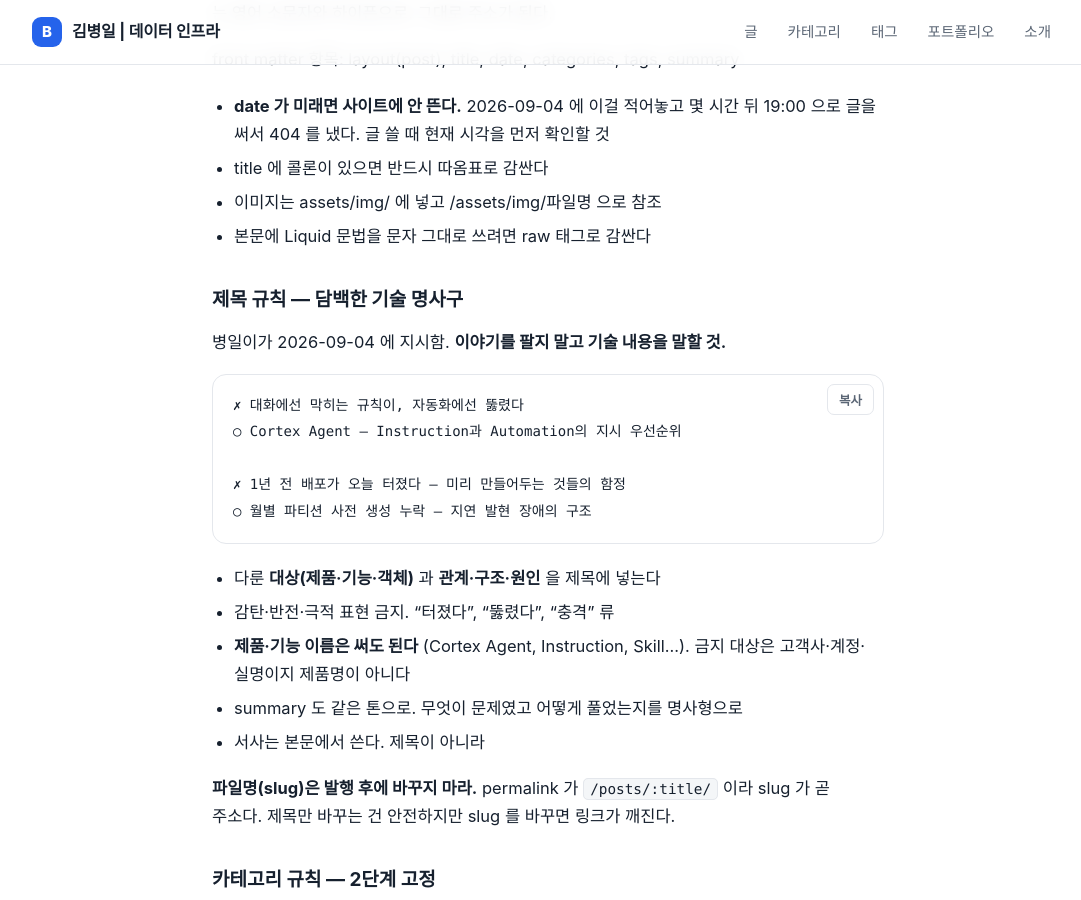
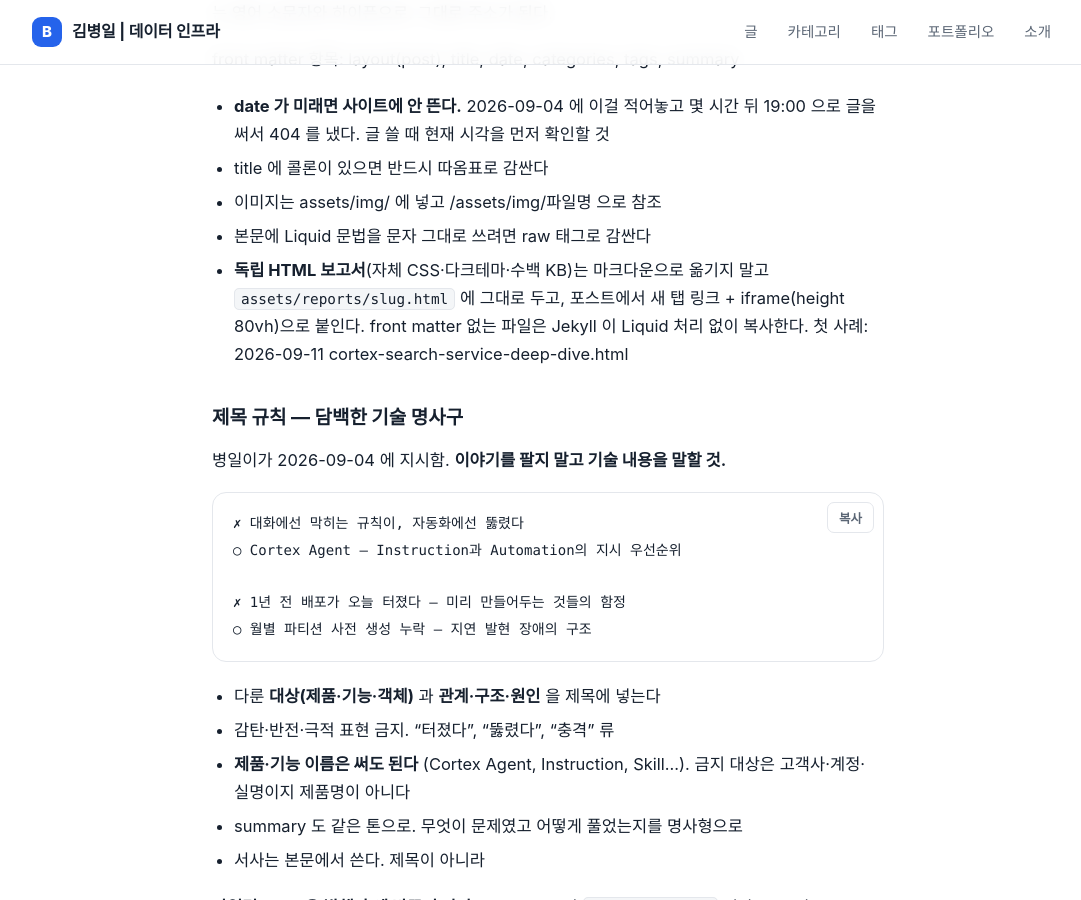
Before and after one commit to bone0825/bone0825.github.io, a Jekyll site: the page built from CLAUDE.md, in a window 1280 px wide and 900 px high, scrolled down 1969 px. Shown: the whole window, without its empty margins (92-1173 px from the left). Built offline with Jekyll 4.4.1, drawn with Linux system fonts in a browser that asks for light colours; some web fonts are replaced; our own code applies the rules of GitHub Pages for plain Markdown files.

Commit message:
CLAUDE.md: 독립 HTML 보고서는 assets/reports/ + iframe 포스트로 올리는 규칙 추가
Co-Authored-By: Claude Opus 5 <noreply@anthropic.com>

```diff
--- a/CLAUDE.md
+++ b/CLAUDE.md
@@ -60,6 +60,10 @@ front matter 항목: layout(post), title, date, categories, tags, summary
 - title 에 콜론이 있으면 반드시 따옴표로 감싼다
 - 이미지는 assets/img/ 에 넣고 /assets/img/파일명 으로 참조
 - 본문에 Liquid 문법을 문자 그대로 쓰려면 raw 태그로 감싼다
+- **독립 HTML 보고서**(자체 CSS·다크테마·수백 KB)는 마크다운으로 옮기지 말고
+  `assets/reports/slug.html` 에 그대로 두고, 포스트에서 새 탭 링크 + iframe(height 80vh)으로
+  붙인다. front matter 없는 파일은 Jekyll 이 Liquid 처리 없이 복사한다.
+  첫 사례: 2026-09-11 cortex-search-service-deep-dive.html
 
 ### 제목 규칙 — 담백한 기술 명사구
 
```
